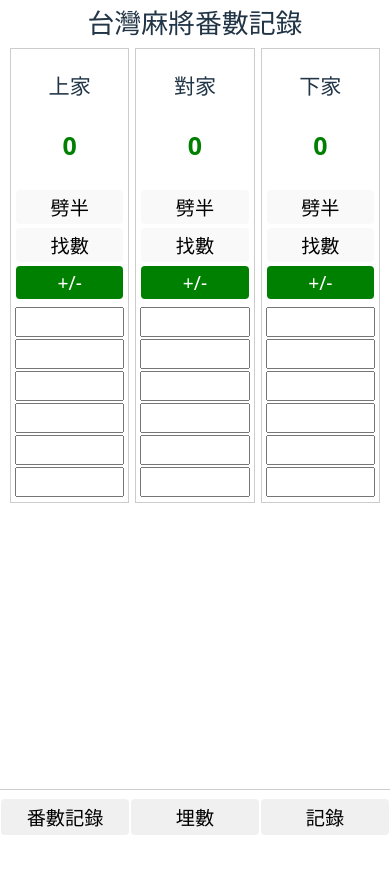
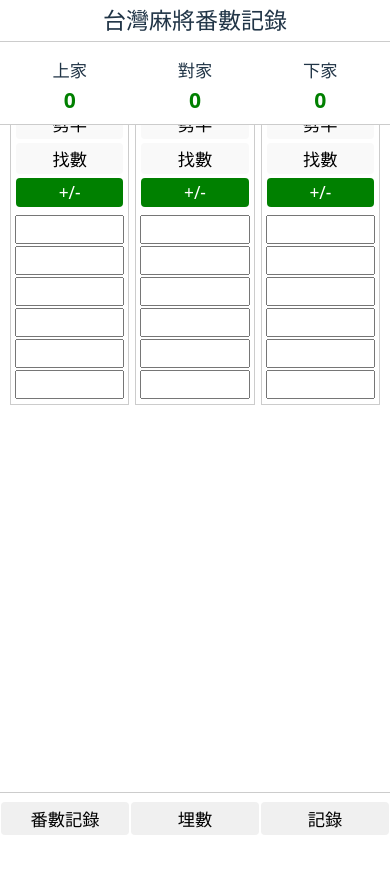
Before and after one commit to TerenceMKH/mahjong-score-pwa, a React (Vite) app: page / in a window 390 px wide. Shown: the top 874 px of the page. Built offline with nearby package versions, Linux system fonts and the light colour scheme.

Commit message:
Mobile layout fixes

```diff
--- a/src/App.css
+++ b/src/App.css
@@ -1,23 +1,67 @@
 .app {
   text-align: center;
-  padding: 8px 8px 60px 8px; /* Bottom for footer */
+  padding: 0 8px 60px 8px; /* No top padding since header is fixed */
   max-width: 100vw;
   overflow-x: hidden;
   position: relative;
   min-height: 100vh;
-  font-size: 1.2em; /* Base font increase for bigger text */
+  font-size: 1.2em;
 }
 
-.app-header {
-  display: flex;
-  justify-content: center;
-  align-items: center;
-  margin-bottom: 8px;
+.fixed-header {
+  position: fixed;
+  top: 0;
+  left: 0;
+  width: 100%;
+  background: white;
+  z-index: 10;
+  padding: 8px 0;
+  border-bottom: 1px solid #ccc;
 }
 
-.app-header h1 {
-  font-size: 1.8em; /* Bigger title */
+.fixed-header h1 {
+  font-size: 1.5em;
   margin: 0;
+}
+
+.fixed-summary {
+  position: fixed;
+  top: 50px; /* Below header - adjust based on header height */
+  left: 0;
+  width: 100%;
+  background: white;
+  z-index: 9;
+  padding: 8px 0;
+  border-bottom: 1px solid #ccc;
+}
+
+.summary-row {
+  display: flex;
+  flex-direction: row;
+  justify-content: space-between;
+  gap: 2px;
+  max-width: 100%;
+  padding: 0 8px;
+}
+
+.summary-card {
+  flex: 1;
+  text-align: center;
+}
+
+.summary-card h2 {
+  font-size: 1em;
+  margin: 0;
+}
+
+.summary-card h3 {
+  font-size: 1.2em;
+  margin: 0;
+}
+
+.content {
+  margin-top: 100px; /* Space for fixed header + summary (adjust as needed) */
+  padding-bottom: 60px; /* For footer */
 }
 
 .players-container {
@@ -47,7 +91,7 @@
   justify-content: space-around;
   margin-bottom: 6px;
   gap: 1px;
-  flex-direction: row; /* Default row */
+  flex-direction: row;
 }
 
 .inputs {
@@ -58,7 +102,7 @@
 input {
   margin: 1px 0;
   padding: 3px;
-  font-size: 1.1em; /* Bigger input text */
+  font-size: 1em;
   width: 100%;
   box-sizing: border-box;
 }
@@ -68,7 +112,7 @@ button {
   margin: 1px;
   border-radius: 4px;
   cursor: pointer;
-  font-size: 1.1em; /* Bigger button text */
+  font-size: 1em;
   flex: 1;
 }
 
@@ -87,8 +131,7 @@ button {
   max-width: 90vw;
   max-height: 80vh;
   overflow: auto;
-  z-index: 10;
-  font-size: 1.2em; /* Bigger dialog text */
+  z-index: 11; /* Above fixed elements */
 }
 
 .check-inputs {
@@ -99,16 +142,16 @@ button {
 }
 
 .check-inputs input[type="text"] {
-  width: 70px; /* Slightly bigger for readability */
+  width: 60px;
   padding: 4px;
-  font-size: 1.1em;
+  font-size: 1em;
   margin-right: 2px;
 }
 
-.check-inputs input[type="number"] {
-  width: 70px;
+.check-inputs input[type="text"][inputmode="numeric"] {
+  width: 60px;
   padding: 4px;
-  font-size: 1.1em;
+  font-size: 1em;
 }
 
 .balanced {
@@ -132,12 +175,12 @@ button {
   background: white;
   border-top: 1px solid #ccc;
   padding: 8px 0;
-  z-index: 5;
+  z-index: 10;
 }
 
 .footer button {
   padding: 6px;
-  font-size: 1.1em; /* Bigger footer text */
+  font-size: 1em;
   background: #f0f0f0;
   border: none;
   cursor: pointer;
@@ -145,25 +188,25 @@ button {
   text-align: center;
 }
 
-/* Mobile optimizations (under 767px) */
+/* Mobile optimizations */
 @media (max-width: 767px) {
-  .app-header h1 {
-    font-size: 1.4em; /* Adjusted bigger */
+  .fixed-header h1 {
+    font-size: 1.2em;
   }
 
-  .player-card h2 {
-    font-size: 1.1em;
+  .summary-card h2 {
+    font-size: 0.9em;
   }
 
-  .player-card h3 {
-    font-size: 1.3em;
+  .summary-card h3 {
+    font-size: 1.1em;
   }
 }
 
-/* Extra-small screens (under 400px) - Stack buttons vertically */
+/* Extra-small screens - Stack buttons */
 @media (max-width: 399px) {
   .buttons {
-    flex-direction: column; /* Stack buttons */
+    flex-direction: column;
     gap: 2px;
   }
 
@@ -173,16 +216,16 @@ button {
 
   .buttons button {
     padding: 2px 4px;
-    font-size: 1em; /* Keep readable */
+    font-size: 0.9em;
   }
 
   .inputs input {
     padding: 2px;
-    font-size: 1em;
+    font-size: 0.9em;
   }
 
   .footer button {
-    font-size: 1em;
+    font-size: 0.9em;
     padding: 4px;
   }
 }
--- a/src/App.jsx
+++ b/src/App.jsx
@@ -40,7 +40,7 @@ function App() {
       }
     }
     const newTotals = [...totalScores];
-    newTotals[playerIndex] = isNegative[playerIndex] ? -Math.abs(total) : Math.abs(total); // Force sign, even on 0
+    newTotals[playerIndex] = isNegative[playerIndex] ? -Math.abs(total) : Math.abs(total);
     setTotalScores(newTotals);
   };
 
@@ -48,7 +48,7 @@ function App() {
     const newNegative = [...isNegative];
     newNegative[playerIndex] = !newNegative[playerIndex];
     setIsNegative(newNegative);
-    calculateTotalScore(playerIndex); // Immediate recalc
+    calculateTotalScore(playerIndex);
   };
 
   const kickHalf = (playerIndex) => {
@@ -76,7 +76,7 @@ function App() {
   };
 
   const normalizeScore = (score, isNeg) => {
-    if (score === 0 && isNeg) return '-0'; // Show sign for negative zero
+    if (score === 0 && isNeg) return '-0';
     return score.toString();
   };
 
@@ -101,22 +101,31 @@ function App() {
 
   return (
     <div className="app">
-      <header className="app-header">
+      <header className="app-header fixed-header">
         <h1>台灣麻將番數記錄</h1>
       </header>
-      <div className="players-container">
+      <div className="fixed-summary">
+        <div className="summary-row">
           {playerNames.map((name, i) => (
-          <div key={i} className="player-card">
+            <div key={i} className="summary-card">
               <h2>{name}</h2>
               <h3 className={totalScores[i] >= 0 ? 'positive' : 'negative'}>
                 {normalizeScore(totalScores[i], isNegative[i])}
               </h3>
+            </div>
+          ))}
+        </div>
+      </div>
+      <div className="content">
+        <div className="players-container">
+          {playerNames.map((name, i) => (
+            <div key={i} className="player-card">
               <div className="buttons">
                 <button onClick={() => kickHalf(i)}>劈半</button>
                 <button onClick={() => clearScore(i)}>找數</button>
                 <button
                   onClick={() => toggleSign(i)}
-                className={isNegative[i] ? 'negative-btn' : 'positive-btn'}
+                  className={totalScores[i] < 0 ? 'negative-btn' : 'positive-btn'} // Sync color with number sign
                 >
                   +/-
                 </button>
@@ -125,8 +134,9 @@ function App() {
                 {scores[i].map((score, j) => (
                   <input
                     key={j}
-                  type="number"
-                  min="0"
+                    type="text" // Change to text for better keyboard control
+                    inputMode="numeric" // Triggers numeric keyboard on mobile
+                    pattern="^-?[0-9]*$" // Allows negative, positive, zero; no symbols
                     value={score || ''}
                     onChange={(e) => updateScore(i, j, e.target.value)}
                   />
@@ -134,6 +144,7 @@ function App() {
               </div>
             </div>
           ))}
+        </div>
       </div>
 
       {showRecordsDialog && (
@@ -159,7 +170,9 @@ function App() {
               onChange={(e) => updateCheckName(0, e.target.value)}
             />
             <input
-              type="number"
+              type="text"
+              inputMode="numeric"
+              pattern="^-?[0-9]*$"
               value={checkInputs[0]}
               onChange={(e) => updateCheckInput(0, e.target.value)}
             />
@@ -169,7 +182,9 @@ function App() {
               onChange={(e) => updateCheckName(1, e.target.value)}
             />
             <input
-              type="number"
+              type="text"
+              inputMode="numeric"
+              pattern="^-?[0-9]*$"
               value={checkInputs[1]}
               onChange={(e) => updateCheckInput(1, e.target.value)}
             />
@@ -179,7 +194,9 @@ function App() {
               onChange={(e) => updateCheckName(2, e.target.value)}
             />
             <input
-              type="number"
+              type="text"
+              inputMode="numeric"
+              pattern="^-?[0-9]*$"
               value={checkInputs[2]}
               onChange={(e) => updateCheckInput(2, e.target.value)}
             />
@@ -189,7 +206,9 @@ function App() {
               onChange={(e) => updateCheckName(3, e.target.value)}
             />
             <input
-              type="number"
+              type="text"
+              inputMode="numeric"
+              pattern="^-?[0-9]*$"
               value={checkInputs[3]}
               onChange={(e) => updateCheckInput(3, e.target.value)}
             />
```
Lines whose indentation alone changed are shown as unchanged.
